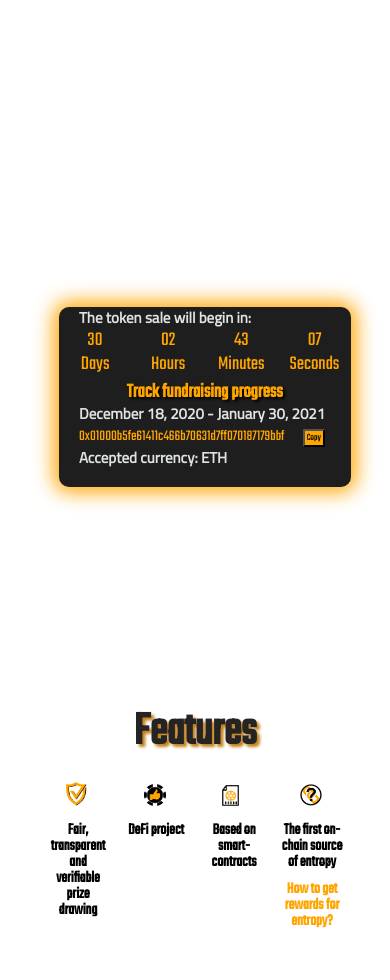
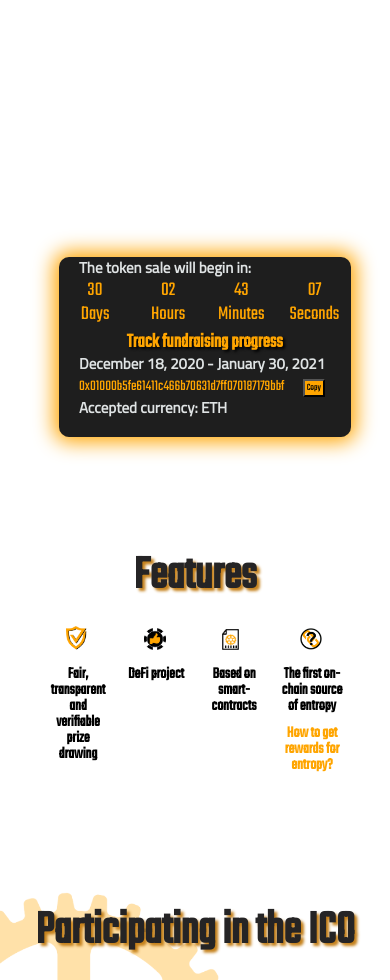
Before and after one commit to sn1jweb/sn1jweb.github.io, a PHP site: page /1/index.html in a window 390 px wide. Shown: the part 581-1561 px from the top of the page. Run offline with PHP 8.4, Linux system fonts and the light colour scheme; some libraries are stand-ins or nearby versions; some web fonts are replaced.

Commit message:
Add files via upload

```diff
--- a/1/style.css
+++ b/1/style.css
@@ -2484,11 +2484,11 @@ line_main {
   .ico_time {
     width: 75%;
     height: 180px;
-    margin-top: 550px;
+    margin-top: 500px;
     margin-left: 0;
   }
   .features_class {
-    margin-top: 150%;
+    margin-top: 110%;
   }
   .bg_5 {
     height: 150%;
```
